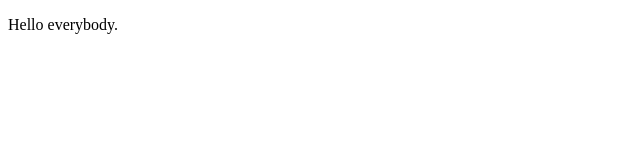
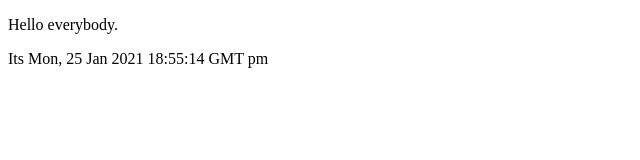
Before and after one commit to hr-hasan/hr-hasan.github.io, a plain HTML site: page index.html in a window 1280 px wide. Shown: the whole page, without its empty margins (0-640 px from the left). Drawn offline with Linux system fonts and the light colour scheme.

Commit message:
Added time in front page

```diff
--- a/index.html
+++ b/index.html
@@ -9,6 +9,12 @@
 
 <body>
     <p>Hello everybody.</p>
+    <p>Its <span id="time"></span> pm</p>
+    <script>
+        const time = document.getElementById('time');
+        var currentTime = new Date();
+        time.innerText = currentTime.toUTCString();
+    </script>
 </body>
 
 </html>
```
